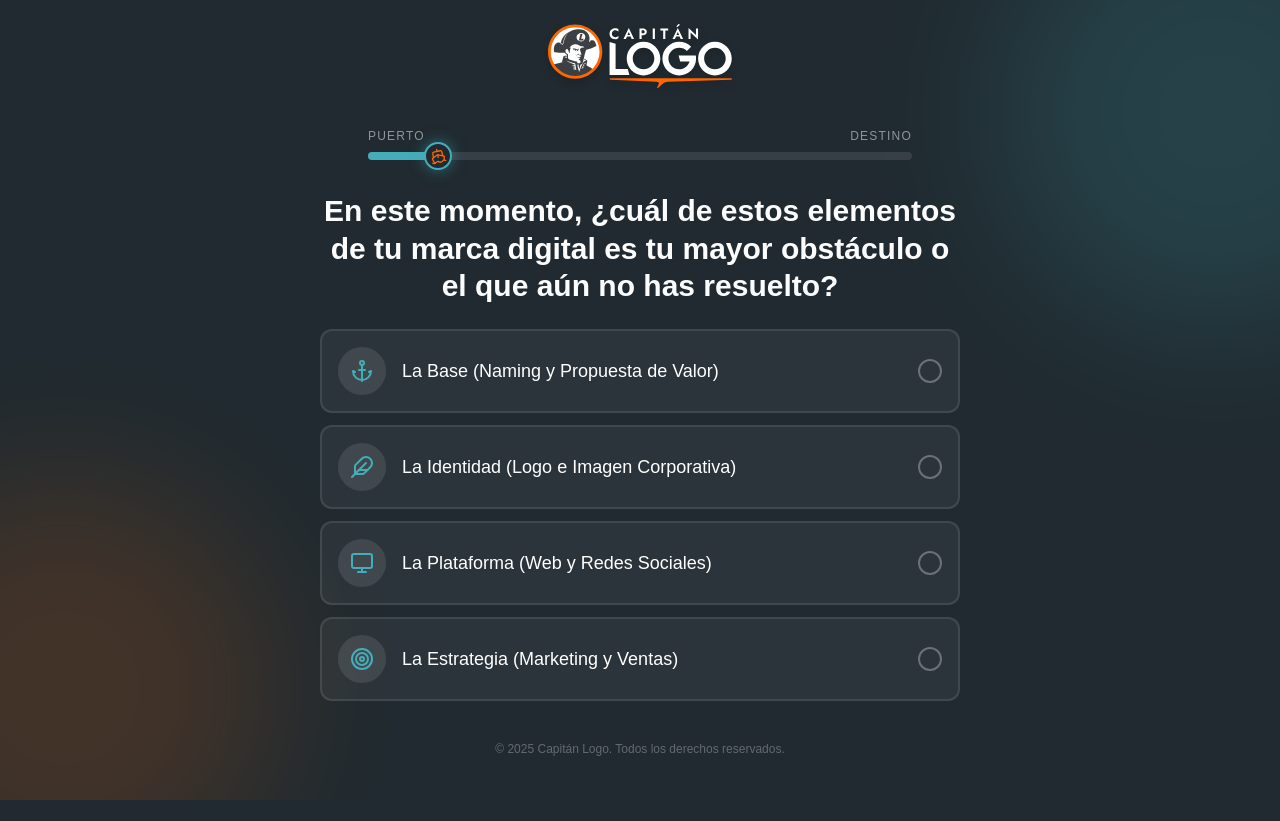
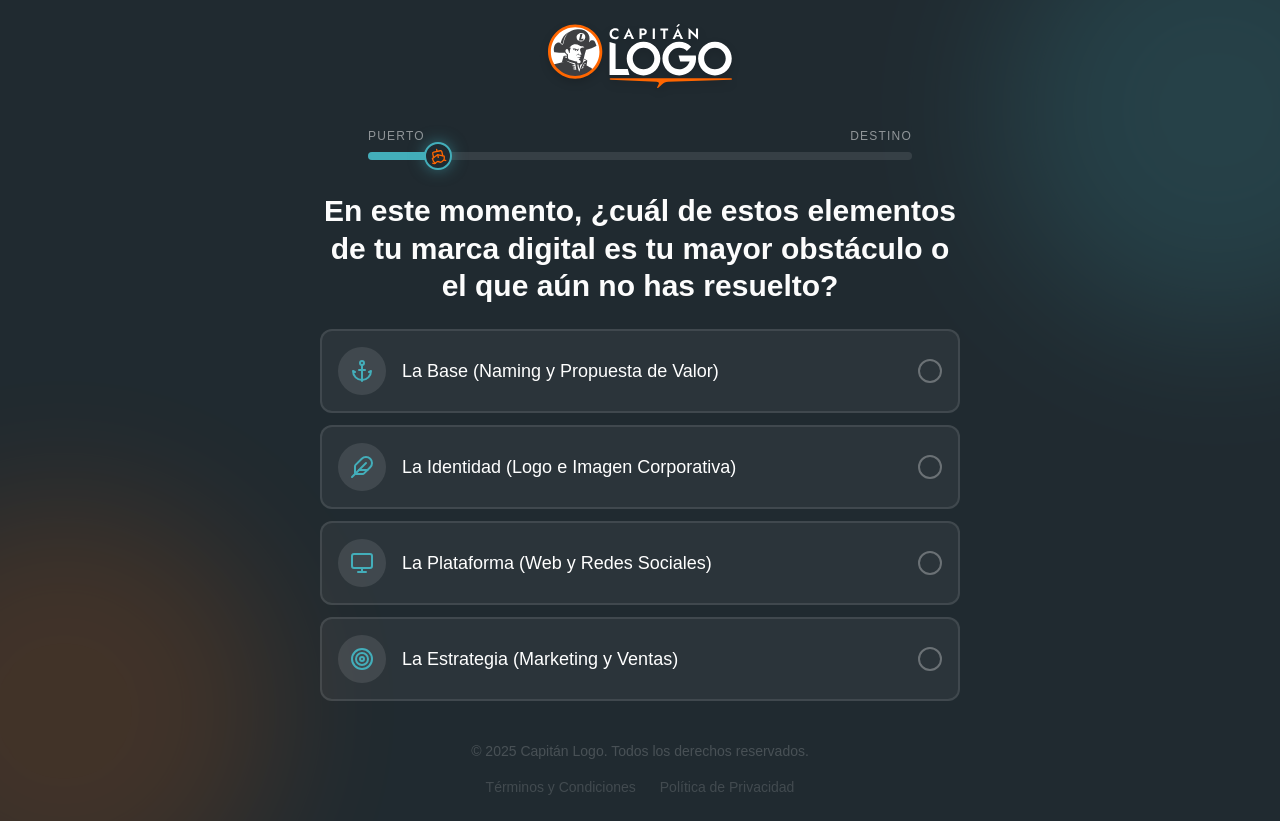
Before and after one commit to ashleyps/test-brand-cl, a React (Vite) app: page / in a window 1280 px wide. Before the commit the page ends 800 px from the top, so only its background shows below. Built offline with nearby package versions, Linux system fonts and the light colour scheme.

Commit message:
Polish: Option Hover Fix, Footer Links, Form Disclaimer, Favicon

```diff
--- a/index.html
+++ b/index.html
@@ -2,9 +2,9 @@
 <html lang="en">
   <head>
     <meta charset="UTF-8" />
-    <link rel="icon" type="image/svg+xml" href="/vite.svg" />
+    <link rel="icon" type="image/svg+xml" href="/capitanlogo-iso.svg" />
     <meta name="viewport" content="width=device-width, initial-scale=1.0" />
-    <title>test-brand-cl</title>
+    <title>Diagnóstico Digital | Capitán Logo</title>
   </head>
   <body>
     <div id="root"></div>
--- a/src/components/Layout.tsx
+++ b/src/components/Layout.tsx
@@ -43,9 +43,10 @@ export const Layout = ({ children }: LayoutProps) => {
 
             {/* Footer */}
             <footer className="relative z-10 w-full py-6 text-center text-xs text-white/30">
-                <p>© {new Date().getFullYear()} Capitán Logo. Todos los derechos reservados.</p>
-                <div className="mt-2 space-x-4">
-                    {/* Add links if needed */}
+                <p className="text-sm opacity-60">© {new Date().getFullYear()} Capitán Logo. Todos los derechos reservados.</p>
+                <div className="mt-4 flex justify-center space-x-6 text-sm opacity-50">
+                    <a href="https://capitanlogo.com/terminos-y-condiciones" target="_blank" rel="noopener noreferrer" className="hover:text-white transition-colors">Términos y Condiciones</a>
+                    <a href="https://capitanlogo.com/politica-de-privacidad" target="_blank" rel="noopener noreferrer" className="hover:text-white transition-colors">Política de Privacidad</a>
                 </div>
             </footer>
         </div>
--- a/src/components/views/LeadForm.tsx
+++ b/src/components/views/LeadForm.tsx
@@ -130,6 +130,9 @@ export const LeadForm = ({ answers, totalScore, onComplete }: LeadFormProps) =>
                         </>
                     )}
                 </button>
+                <p className="text-[10px] text-white/40 leading-tight text-center mt-4">
+                    Al registrarte, aceptas recibir comunicaciones por correo electrónico de nuestra parte, las cuales pueden ser enviadas mediante tecnología automatizada. Tu información es confidencial y no vendemos tus datos personales a terceros. Puedes darte de baja en cualquier momento haciendo clic en el enlace al final de nuestros correos. Al enviar este formulario, aceptas nuestra Política de Privacidad y Términos y Condiciones.
+                </p>
             </form>
         </motion.div>
     );
```
